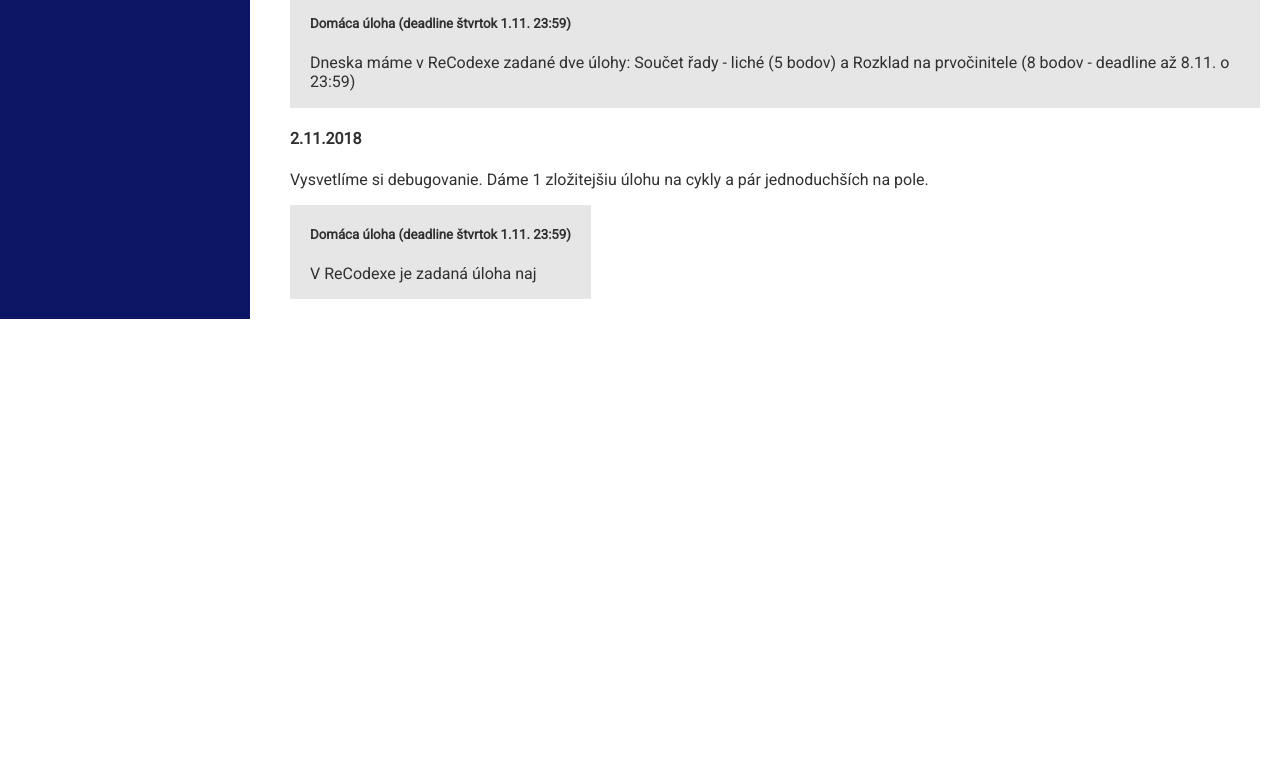
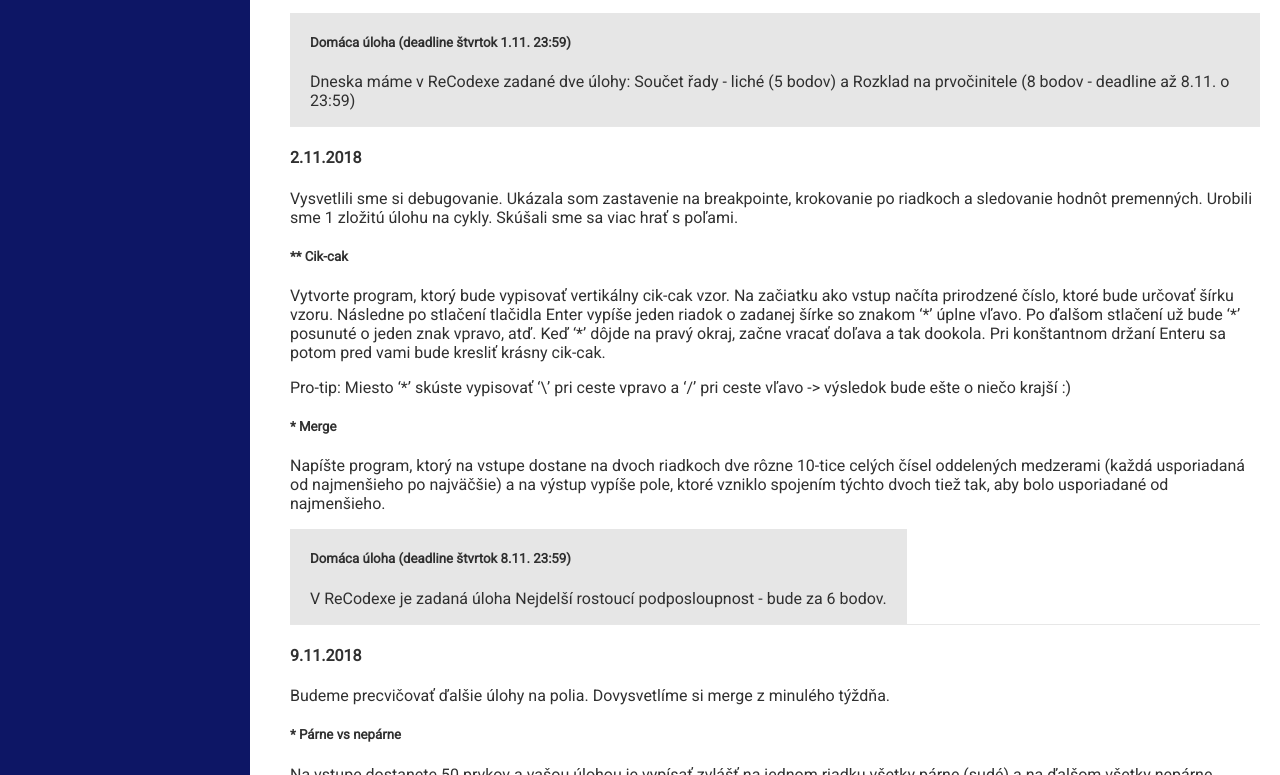
Before and after one commit to plakato/teacher-page, a website: page index.html in a window 1280 px wide. Shown: the part 2025-2800 px from the top of the page. Before the commit the page ends 2344 px from the top, so only its background shows below. Drawn offline with nearby package versions, Linux system fonts and the light colour scheme; files that its build step writes are made by us from their sources.

Commit message:
verzia po 5.cviceni

```diff
--- a/index.html
+++ b/index.html
@@ -33,7 +33,7 @@
     <div class="page-content">
       <section id="uvod">
         <h2>Cvičenie k prednáške Programování I (NMIN101)</h2>
-        <p>Toto je stránka k cvičeniu, ktoré sa koná v zimnom semestri 2018 každý piatok o 12:20 v K11 na Karlíne (Sokolovská 49/83).</p>
+        <p>Toto je stránka k cvičeniu, ktoré sa koná v zimnom semestri 2018/2019 každý piatok o 12:20 v K11 na Karlíne (Sokolovská 49/83).</p>
       </section>
 
       <section id="podmienky-zapoctu">
@@ -103,7 +103,9 @@
 
         <section>
           <h4>26.10.2018</h4>
-          <p>Budeme opakovať cykly a začneme s poľom. ÚLohy na dnes:
+          <p>Opakovali sme cykly. Skúsili sme programovať využívajúc programy, ktoré už máme hotové a tak ľahšie
+            dôjsť k zložitejšej úlohe cez jednoduchšie problémy.
+            Urobili sme jednoduchú úlohu na pole. Úlohy:
           </p>
           <h5>* Rozcvička - Hádaj na čo myslím...</h5>
           <p>Napíšte hru, kde si počítač bude "myslieť" číslo a užívateľ ho bude hádať. Počítač sa spýta užívateľa na
@@ -125,10 +127,7 @@
           <h5>* Palindróm </h5>
           <p>Napíšte program, ktorý na vstupe dostane 5 znakov oddelených medzerou a na výstup ich vypíše 2x aby vytvorili palindróm.
           </p>
-          <!--<h5>* Merge </h5>
-          <p>Napíšte program, ktorý na vstupe dostane na dvoch riadkoch dve rôzne 10-tice celých čísel oddelených medzerami (každá usporiadaná od najmenšieho po najväčšie) a
-            na výstup vypíše pole, ktoré vzniklo spojením týchto dvoch tiež tak, aby bolo usporiadané od najmenšieho.
-          </p> -->
+
           <p><a href="zdrojaky/26_10_2018.html">Zdrojáky z hodiny</a></p>
           <div class="homework">
             <h5>Domáca úloha (deadline štvrtok 1.11. 23:59)</h5>
@@ -138,19 +137,66 @@
 
         <section>
           <h4>2.11.2018</h4>
-          <p>Vysvetlíme si debugovanie. Dáme 1 zložitejšiu úlohu na cykly a pár jednoduchších na pole.
+          <p>Vysvetlili sme si debugovanie. Ukázala som zastavenie na breakpointe, krokovanie po riadkoch a
+            sledovanie hodnôt premenných. Urobili sme 1 zložitú úlohu na cykly. Skúšali sme sa viac hrať s poľami.
           </p>
-
-          <!--<h5>* Merge </h5>
+          <h5>** Cik-cak </h5>
+          <p>Vytvorte program, ktorý bude vypisovať vertikálny cik-cak vzor. Na začiatku ako vstup načíta prirodzené číslo, ktoré bude určovať šírku vzoru.
+            Následne po stlačení tlačidla Enter vypíše jeden riadok o zadanej šírke so znakom ‘*’ úplne vľavo. Po ďalšom stlačení už bude ‘*’ posunuté o jeden znak
+            vpravo, atď. Keď ‘*’ dôjde na pravý okraj, začne vracať doľava a tak dookola. Pri konštantnom držaní Enteru sa potom pred vami bude kresliť krásny cik-cak.
+          </p>
+          <p>
+            Pro-tip: Miesto ‘*’ skúste vypisovať ‘\’ pri ceste vpravo a ‘/’ pri ceste vľavo -> výsledok bude ešte o niečo krajší :)
+          </p>
+          <h5>* Merge </h5>
           <p>Napíšte program, ktorý na vstupe dostane na dvoch riadkoch dve rôzne 10-tice celých čísel oddelených medzerami (každá usporiadaná od najmenšieho po najväčšie) a
             na výstup vypíše pole, ktoré vzniklo spojením týchto dvoch tiež tak, aby bolo usporiadané od najmenšieho.
-          </p> -->
-          <div class="homework">
-            <h5>Domáca úloha (deadline štvrtok 1.11. 23:59)</h5>
-            <p>V ReCodexe je zadaná úloha naj</p>
+          </p>
+           <div class="homework">
+            <h5>Domáca úloha (deadline štvrtok 8.11. 23:59)</h5>
+            <p>V ReCodexe je zadaná úloha Nejdelší rostoucí podposloupnost - bude za 6 bodov.</p>
           </div>
         </section>
 
+        <section>
+            <h4>9.11.2018</h4>
+            <p>Budeme precvičovať ďalšie úlohy na polia. Dovysvetlíme si merge z minulého týždňa.
+            </p>
+            <h5>* Párne vs nepárne </h5>
+            <p>Na vstupe dostanete 50 prvkov a vašou úlohou je vypísať zvlášť na jednom riadku všetky párne (sudé) a na ďalšom všetky nepárne (liché).
+             </p>
+             <p>
+               Príklad vstupu: 46 4 58 56 68 84 60 2 21 14 6 16 69 99 29 14 37 27 100 89 76 64 99 3 89 98 51 57 98 11 33 7 56 74 8 27 59 52 71 63 99 79 89 75 90 31 84 57 1 45
+            </p>
+            <!--<h5>** Zalievanie</h5>
+            <p>Zahrajte sa na záhradníka. Na okne máte 10 rastliniek a každá potrebuje iné množstvo vody.
+              Váš program na začiatku pre každú rastlinku vygeneruje koľko vody vypije za deň pomocou príkazu Random(50+1). Tieto hodnoty vypíše na obrazovku.
+              Potom bude simulovať život týchto rastliniek následovne.</p>
+              <ul>
+                <li>
+                    Na začiatku je každá rastlinka zaliata 100 litrami vody :)
+                    Príklad: 100 100 100 100 100 100 100 100 100 100
+                </li>
+                <li>
+                    Program vypíše stav rastliniek po jednom dni podľa toho, ktorá koľko vypije:
+                    Príklad: 99 67 70 80 55 98 78 86 90 97
+                </li>
+                <li>
+                    Užívateľ sa môže rozhodnúť zaliať 1 rastlinku (konva má 25 litrov, ale ak by výsledok mal byť viac než 100 litrov, zvyšok sa vyleje). Zadá číslo rastlinky, ktorú chce poliať.
+                    Môže nezaliať žiadnu rastlinku ak len stlačí Enter.
+                </li>
+                <li>
+                    Program vypíše stav po zaliatí a ubehnutí ďalšieho dňa (rastlinky zase niečo vypili).
+                </li>
+                <li>
+                    Ak má rastlinka menej ako 0 litrov, umrie a nejde ju už zalievať.
+                </li>
+                <li>
+                    Keď umrú všetky rastlinky, program vypíše počet dní, ktoré ubehli.
+                </li>
+              </ul> -->
+
+          </section>
       </section>
     </div>
   </div>
```
